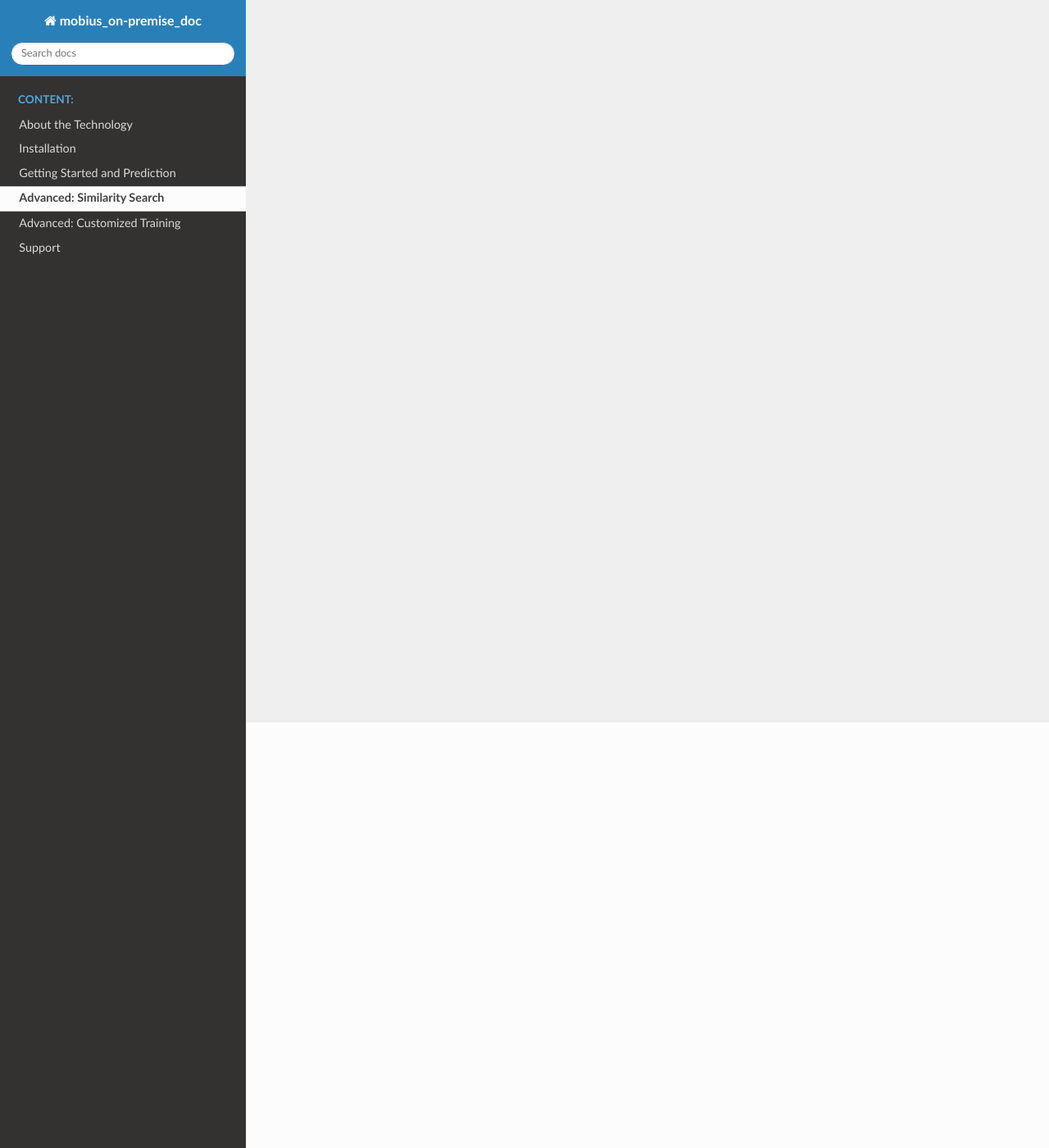
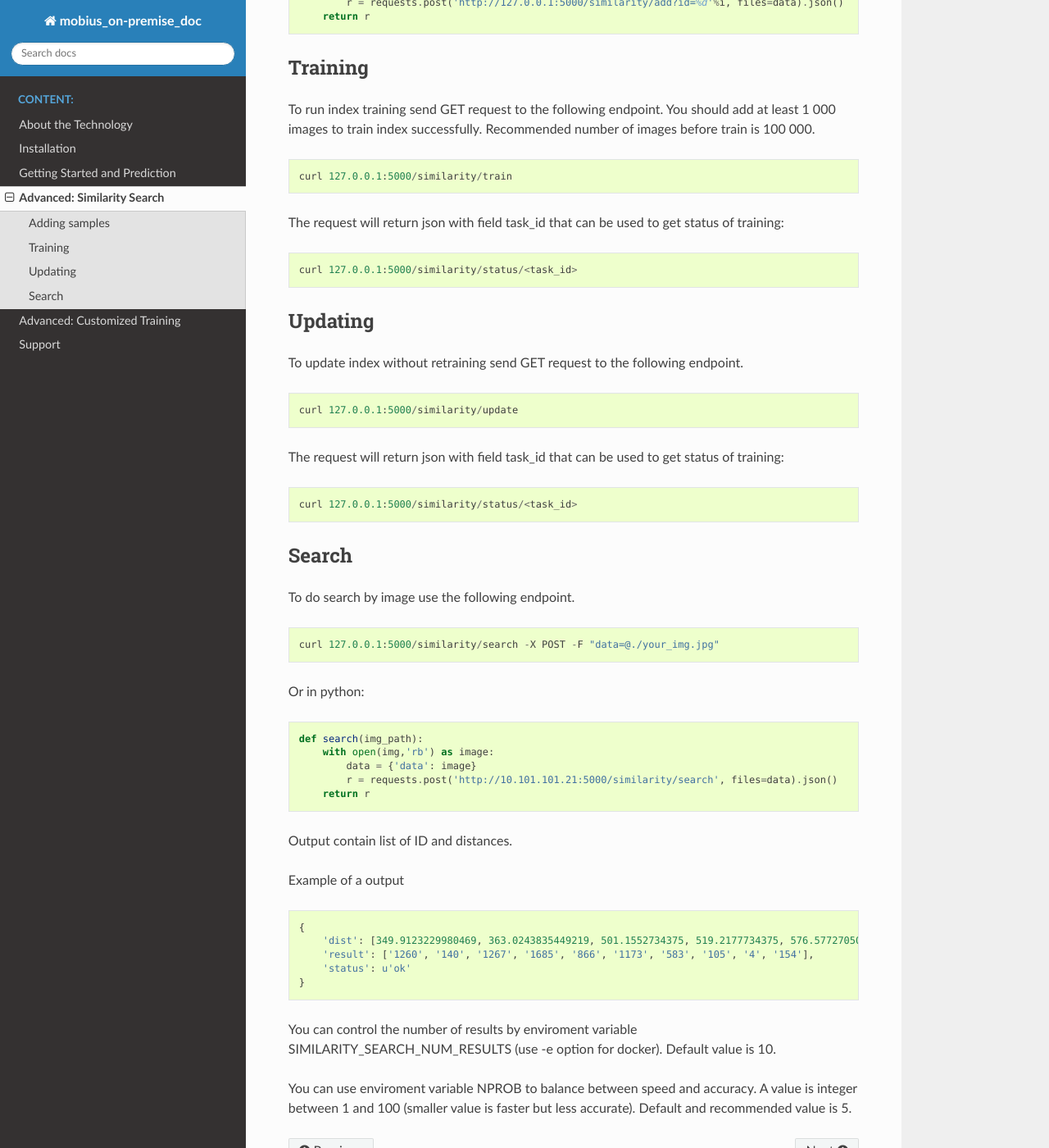
Before and after one commit to rumlingd/mobius_on-premise_doc, a Sphinx documentation site: the page built from source/similarity-search.rst, in a window 1280 px wide and 1400 px high, scrolled down 519 px. Shown: the whole window at 82% size. Built offline with Sphinx 7.4.7 and the Read the Docs theme 2.0.0, drawn with Linux system fonts in a browser that asks for light colours; formulas are drawn with MathJax 3; some of the changed text lies outside the part shown.

Commit message:
Added content for similarity search

```diff
--- a/source/getting-started.rst
+++ b/source/getting-started.rst
@@ -34,7 +34,7 @@ Docker version
 1. Run docker image
 ::
 
-  nvidia-docker run -p 5000:5000 -e CUDA_VISIBLE_DEVICES="0" -e NUM_WORKERS="10" -e MOBIUS_TOKEN="<your_token>" -it mobius_labs/mobius_sdk:0.1
+  nvidia-docker run -v sim_search_data:/data -v sim_search_redis:/var/lib/redis -p 5000:5000 -e CUDA_VISIBLE_DEVICES="0" -e NUM_WORKERS="10" -e MOBIUS_TOKEN="<your_token>" -it mobius_labs/mobius_sdk:0.1
 
 2. Test installation
 ::
--- a/source/similarity-search.rst
+++ b/source/similarity-search.rst
@@ -1,2 +1,85 @@
 Advanced: Similarity Search
 =================================
+
+
+Adding samples
+--------------
+
+To add images to SDK send POST request to the following endpoint.
+::
+
+  curl 127.0.0.1:5000/similarity/add?id=<unique_id> -X POST -F "data=@./your_img.jpg"
+
+where id is optional argument. ID should be unique. Without the argument system will generate random ID and return it as a response.
+
+You can do it from python as well.
+::
+
+  def add_sample(img_path, i):
+      with open(img,'rb') as image:
+          data = {'data': image}
+          r = requests.post('http://127.0.0.1:5000/similarity/add?id=%d'%i, files=data).json()
+      return r
+
+Training
+------------
+
+To run index training send GET request to the following endpoint. You should add at least 1 000 images to train index successfully. Recommended number of images before train is 100 000.
+::
+
+  curl 127.0.0.1:5000/similarity/train
+
+The request will return json with field task_id that can be used to get status of training:
+::
+
+  curl 127.0.0.1:5000/similarity/status/<task_id>
+
+
+Updating
+------------
+
+To update index without retraining send GET request to the following endpoint.
+::
+
+  curl 127.0.0.1:5000/similarity/update
+
+The request will return json with field task_id that can be used to get status of training:
+::
+
+  curl 127.0.0.1:5000/similarity/status/<task_id>
+
+
+Search
+------
+
+
+To do search by image use the following endpoint.
+::
+
+  curl 127.0.0.1:5000/similarity/search -X POST -F "data=@./your_img.jpg"
+
+Or in python:
+::
+
+  def search(img_path):
+      with open(img,'rb') as image:
+          data = {'data': image}
+          r = requests.post('http://10.101.101.21:5000/similarity/search', files=data).json()
+      return r
+
+
+Output contain list of ID and distances.
+
+Example of a output
+::
+
+  {
+      'dist': [349.9123229980469, 363.0243835449219, 501.1552734375, 519.2177734375, 576.5772705078125, 663.9130859375, 667.498291015625, 671.4913940429688, 684.84228515625, 705.6535034179688],
+      'result': ['1260', '140', '1267', '1685', '866', '1173', '583', '105', '4', '154'],
+      'status': u'ok'
+  }
+
+
+You can control the number of results by enviroment variable SIMILARITY_SEARCH_NUM_RESULTS (use -e option for docker). Default value is 10.
+
+You can use enviroment variable NPROB to balance between speed and accuracy. A value is integer between 1 and 100 (smaller value is faster but less accurate). Default and recommended value is 5.
```
